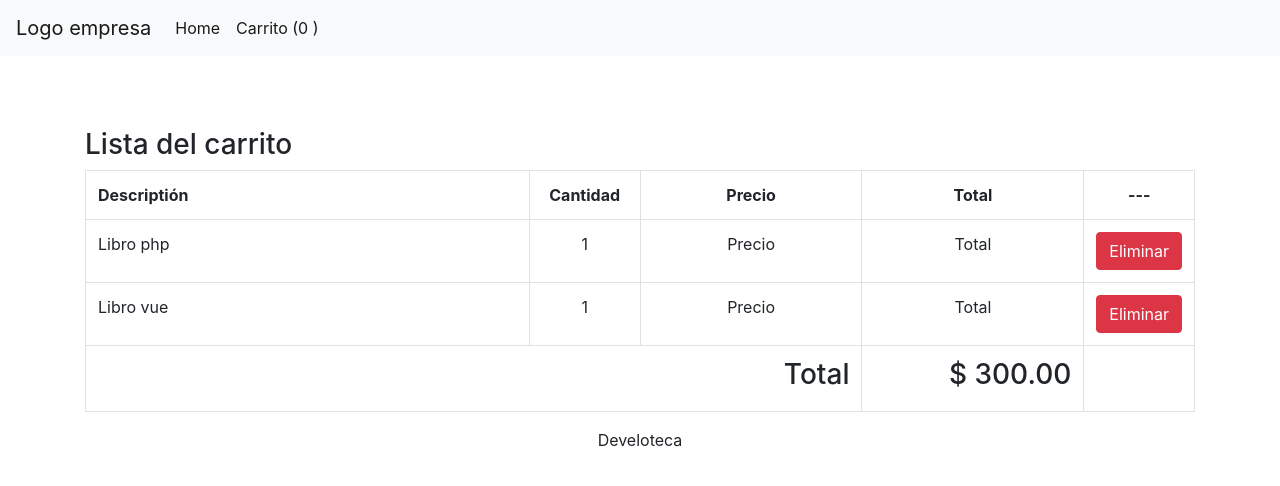
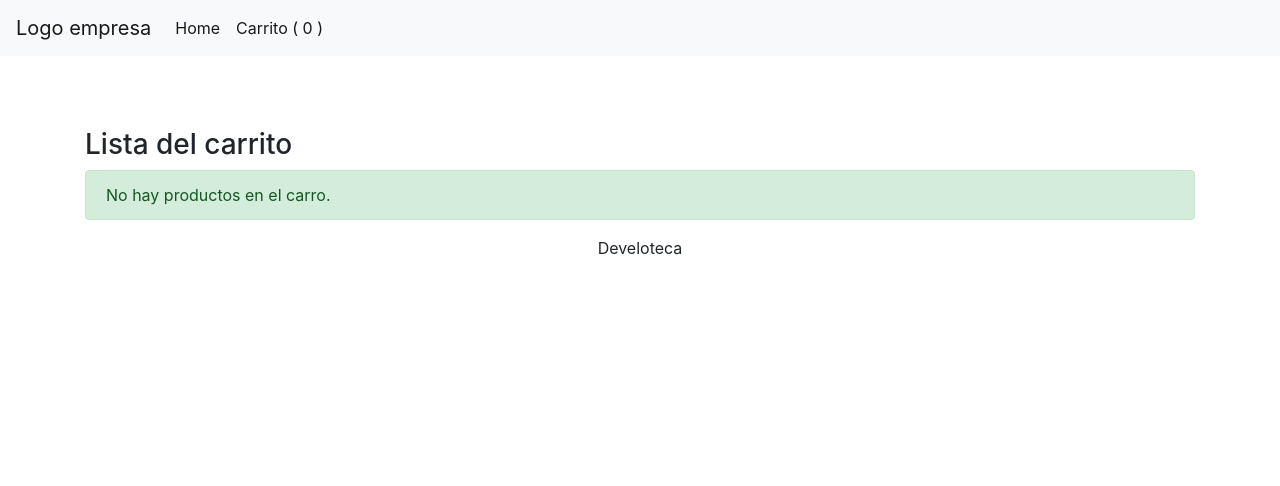
Before and after one commit to Alfarada/carrito-compra, a PHP site: page /showCart.php in a window 1280 px wide. Shown: the top 486 px of the page. Run offline with PHP 8.4, Linux system fonts and the light colour scheme.

Commit message:
Calculos de la compra

```diff
--- a/global/conexion.php
+++ b/global/conexion.php
@@ -4,7 +4,7 @@ $host = "mysql:dbname=".db_name.";host=".db_host;
 
 try {
     $pdo = new PDO($host,db_user,db_pass, array( PDO::MYSQL_ATTR_INIT_COMMAND => "SET NAMES utf8"));
-    echo "<script> alert('Conectado...') </script>";
+    //echo "<script> alert('Conectado...') </script>";
 
 } catch (PDOException $e) {
     echo "<script> alert('Error...') </script>";
--- a/showCart.php
+++ b/showCart.php
@@ -7,6 +7,8 @@ include 'templates/_header.php';
 <br>
 <h3>Lista del carrito</h3>
 
+<!-- open_if -->
+<?php if( !empty($_SESSION['cart'])) { ?>
 <table class=" table table-bordered">
     <tbody>
         <tr>
@@ -16,26 +18,35 @@ include 'templates/_header.php';
             <th width="20%" class="text-center"> Total </th>
             <th width="5%" class="text-center"> --- </th>
         </tr>
+        <!-- default $total -->
+        <?php $total = 0; ?>
+        <!-- open-foreach -->
+        <?php foreach ($_SESSION['cart'] as $index => $product ) {?>
         <tr>
-            <td width="40%"> Libro php </td>
-            <td width="15" class="text-center"> 1 </td>
-            <td width="20%" class="text-center"> Precio </td>
-            <td width="20%" class="text-center"> Total </td>
+            <td width="40%"> <?= $product['name']; ?> </td>
+            <td width="15" class="text-center"> <?= $product['quantity']; ?> </td>
+            <td width="20%" class="text-center"> <?= $product['price']; ?> </td>
+            <td width="20%" class="text-center"> <?= number_format( $product['quantity'] * $product['price'], 2) ; ?> </td>
             <td width="5%"><button class="btn btn-danger" type="button"> Eliminar </button></td>
         </tr>
-        <tr>
-            <td width="40%"> Libro vue </td>
-            <td width="15" class="text-center"> 1 </td>
-            <td width="20%" class="text-center"> Precio </td>
-            <td width="20%" class="text-center"> Total </td>
-            <td width="5%"><button class="btn btn-danger" type="button"> Eliminar </button></td>
-        </tr>
+        <!-- total resul t-->
+        <?php $total = $total + ($product['quantity'] * $product['price']); ?>
+        <?php } ?>
+        <!-- close foreach -->
         <tr>
             <td colspan="3" align="right"> <h3> Total </h3></td>
-            <td align="right"> <h3> $ <?= number_format(300,2); ?> </h3></td>
+            <td align="right"> <h3> $ <?= number_format( $total, 2); ?> </h3></td>
             <td></td>
         </tr>
     </tbody>
 </table>
+<?php } else { ?>
+
+    <div class="alert alert-success">
+        No hay productos en el carro.
+
+    </div>
+<?php } ?>
+<!-- end-else -->
 
 <?php include 'templates/_footer.php'; ?>
--- a/templates/_header.php
+++ b/templates/_header.php
@@ -26,7 +26,10 @@
                     <a class="nav-link" href="index.php"> Home <span class="sr-only"> (Current) </span></a>
                 </li>
                 <li class="nav-item active">
-                    <a class="nav-link" href="showCart.php"> Carrito (<?= empty($_SESSION['cart']) ? 0 : count($_SESSION['cart']) ?> )  </a>
+                    <a class="nav-link" href="showCart.php"> Carrito (
+                        <?= (empty($_SESSION['cart'])) ? 0 : count($_SESSION['cart']); ?>
+                        )
+                    </a>
                 </li>
             </ul>
         </div>
```
Also changed, not shown: cart.php (+6 -13 lines).
